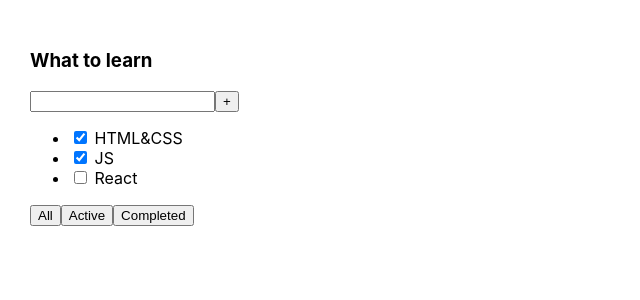
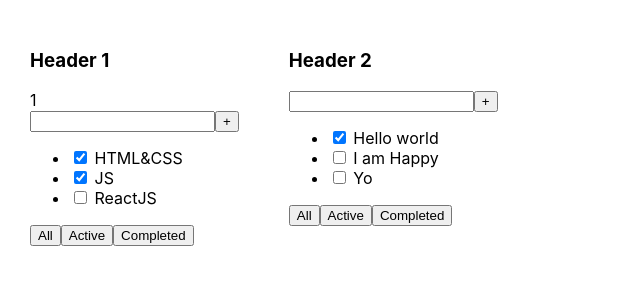
Before and after one commit to a-butterman/todolist-ts, a React (Create React App) app: page / in a window 1280 px wide. Shown: the top 300 px of the page, without its empty margins (0-640 px from the left). Built offline with nearby package versions, Linux system fonts and the light colour scheme.

Commit message:
25.05.2022 lesson

```diff
--- a/src/App.tsx
+++ b/src/App.tsx
@@ -1,26 +1,23 @@
 import React from 'react';
 import './App.css';
+import {Todolist} from "./Todolist";
 
 function App() {
+    const tasks1 = [
+        { id: 1, title: "HTML&CSS", isDone: true },
+        { id: 2, title: "JS", isDone: true },
+        { id: 3, title: "ReactJS", isDone: false }
+    ]
+    const tasks2 = [
+        { id: 1, title: "Hello world", isDone: true },
+        { id: 2, title: "I am Happy", isDone: false },
+        { id: 3, title: "Yo", isDone: false }
+    ]
+
     return (
         <div className="App">
-            <div>
-                <h3>What to learn</h3>
-                <div>
-                    <input/>
-                    <button>+</button>
-                </div>
-                <ul>
-                    <li><input type="checkbox" checked={true}/> <span>HTML&CSS</span></li>
-                    <li><input type="checkbox" checked={true}/> <span>JS</span></li>
-                    <li><input type="checkbox" checked={false}/> <span>React</span></li>
-                </ul>
-                <div>
-                    <button>All</button>
-                    <button>Active</button>
-                    <button>Completed</button>
-                </div>
-            </div>
+            <Todolist title={"Header 1"} name={1} tasks={tasks1}/>
+            <Todolist title={'Header 2'} tasks={tasks2}/>
         </div>
     );
 }
--- /dev/null
+++ b/src/Todolist.tsx
@@ -0,0 +1,36 @@
+import React from "react";
+
+type TodolistPropsType = {
+    title:string
+    name?: number
+    tasks: Array<InArrayType>
+}
+
+type InArrayType = {
+    id: number
+    title: string
+    isDone: boolean
+}
+
+export const Todolist = (props: TodolistPropsType) => {
+    return (
+        <div>
+            <h3>{props.title}</h3>
+            <span>{props.name}</span>
+            <div>
+                <input/>
+                <button>+</button>
+            </div>
+            <ul>
+                <li><input type="checkbox" checked={props.tasks[0].isDone}/> <span>{props.tasks[0].title}</span></li>
+                <li><input type="checkbox" checked={props.tasks[1].isDone}/> <span>{props.tasks[1].title}</span></li>
+                <li><input type="checkbox" checked={props.tasks[2].isDone}/> <span>{props.tasks[2].title}</span></li>
+            </ul>
+            <div>
+                <button>All</button>
+                <button>Active</button>
+                <button>Completed</button>
+            </div>
+        </div>
+    )
+}
```
